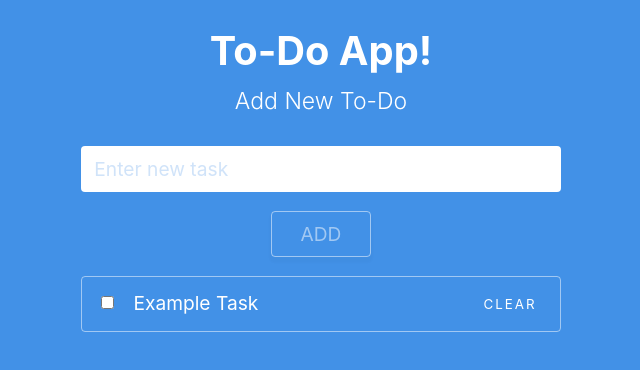
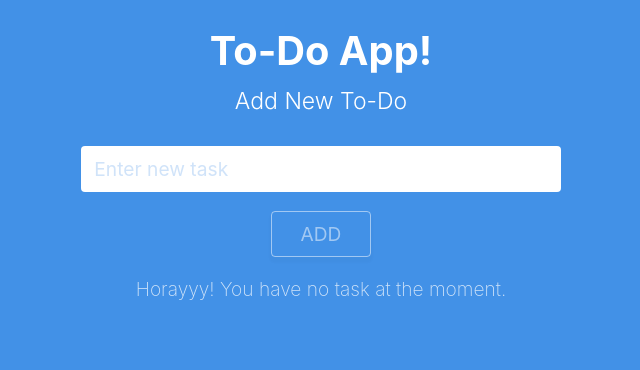
Before and after one commit to louis-pvs/todo-demo, a React app: page / in a window 1280 px wide. Both pictures are taken after a click on the button "CLEAR". Shown: the top 370 px of the page, without its empty margins (319-959 px from the left). Built offline with nearby package versions, Linux system fonts and the light colour scheme.

Commit message:
update list in local state

```diff
--- a/src/App.jsx
+++ b/src/App.jsx
@@ -5,13 +5,26 @@ import List from "./List";
 import Input from "./Input";
 
 export default function App() {
-  const INITIAL_STATE = [{ id: 1, message: "Example Task" }];
-  const [todoList, addTask] = useState(INITIAL_STATE);
+  const INITIAL_STATE = [{ id: 1, message: "Example Task", done: false }];
+  const [todoList, updateTodoList] = useState(INITIAL_STATE);
 
   const onAddClick = message => {
     const newId = todoList.length + 1;
-    const newTodoList = todoList.concat([{ id: newId, message }]);
-    addTask(newTodoList);
+    const newTodoList = todoList.concat([{ id: newId, message, done: false }]);
+    updateTodoList(newTodoList);
+  };
+  // mark task done
+  const onCheckboxClick = id => {
+    const newTodoList = todoList.map(todo => {
+      if (todo.id === id) return { ...todo, done: !todo.done };
+      return todo;
+    });
+    updateTodoList(newTodoList);
+  };
+  // delete task
+  const onDeleteClick = id => {
+    const newTodoList = todoList.filter(todo => todo.id !== id);
+    updateTodoList(newTodoList);
   };
 
   return (
@@ -19,7 +32,11 @@ export default function App() {
       <h1 className="app__headline">To-Do App!</h1>
       <h4 className="app__subheadline">Add New To-Do</h4>
       <Input onAddClick={onAddClick} />
-      <List data={todoList} />
+      <List
+        data={todoList}
+        onCheckboxClick={onCheckboxClick}
+        onDeleteClick={onDeleteClick}
+      />
     </div>
   );
 }
--- a/src/List.jsx
+++ b/src/List.jsx
@@ -10,15 +10,36 @@ List.propTypes = {
       id: PropTypes.number,
       message: PropTypes.string
     })
-  )
+  ),
+  onCheckboxClick: PropTypes.func,
+  onDeleteClick: PropTypes.func
 };
 
 function List(props) {
-  if (!props.data) {
-    return <p>List is empty</p>;
+  if (!props.data.length) {
+    return (
+      <p className="list__emptyMessage">
+        Horayyy! You have no task at the moment.
+      </p>
+    );
   }
+
   function renderListItem(todo) {
-    return <ListItem key={todo.id} message={todo.message} />;
+    const onCheckboxClick = () => {
+      props.onCheckboxClick(todo.id);
+    };
+    const onClearClick = () => {
+      props.onDeleteClick(todo.id);
+    };
+    return (
+      <ListItem
+        done={todo.done}
+        key={todo.id}
+        message={todo.message}
+        onCheckboxClick={onCheckboxClick}
+        onClearClick={onClearClick}
+      />
+    );
   }
 
   return <ul className="list">{props.data.map(renderListItem)}</ul>;
--- a/src/ListItem.jsx
+++ b/src/ListItem.jsx
@@ -2,17 +2,27 @@ import React from "react";
 import PropTypes from "prop-types";
 
 ListItem.propTypes = {
-  message: PropTypes.string
+  done: PropTypes.bool,
+  message: PropTypes.string,
+  onCheckboxClick: PropTypes.func,
+  onClearClick: PropTypes.func
 };
 
-function ListItem({ message }) {
+function ListItem({ done, message, onCheckboxClick, onClearClick }) {
   return (
     <li className="list__item">
-      <label className="list__itemCheckboxContainer">
-        <input type="checkbox" className="list__itemCheckbox" />
+      <label className="list__itemCheckboxContainer" data-done={done}>
+        <input
+          checked={done}
+          className="list__itemCheckbox"
+          onChange={onCheckboxClick}
+          type="checkbox"
+        />
         {message}
       </label>
-      <button className="list__itemCancelBtn">clear</button>
+      <button className="list__itemCancelBtn" onClick={onClearClick}>
+        clear
+      </button>
     </li>
   );
 }
--- a/src/list.scss
+++ b/src/list.scss
@@ -9,19 +9,24 @@
   margin: $space-md auto;
 }
 
+.list__emptyMessage {
+  color: rgba($base-white, 0.75);
+  font-weight: 200;
+}
+
 .list__item {
   border: 1px solid rgba($base-white, 0.5);
   box-sizing: border-box;
+  padding-right: $btn-size;
+  padding: $space-sm $space-md;
   position: relative;
-  padding: $space-sm $space-md;
   transition-duration: 0.012s;
   transition-property: background color;
   transition-timing-function: ease-in-out;
-  padding-right: $btn-size;
   // ellipsis
+  overflow: hidden;
+  text-overflow: ellipsis;
   white-space: nowrap;
-  text-overflow: ellipsis;
-  overflow: hidden;
 
   &:first-of-type {
     border-top-left-radius: $border-radius;
@@ -44,34 +49,26 @@
 
 .list__itemCheckboxContainer {
   position: relative;
+
+  &[data-done="true"] {
+    text-decoration: line-through;
+  }
 }
 
 .list__itemCheckbox {
   display: inline-block;
-  vertical-align: middle;
   margin-right: $space-md;
   margin-top: -6px;
-}
-
-.list__itemLabel {
-  display: inline-block;
-  line-height: 1;
-  margin-left: $space-md;
-  overflow: auto;
-  position: relative;
   vertical-align: middle;
-  .list__itemCheckbox:checked + & {
-    text-decoration: line-through;
-  }
 }
 
 .list__itemCancelBtn {
   @include defaultBtn;
+  color: inherit;
+  font-size: $text-sm;
+  letter-spacing: 2px;
+  line-height: $text-xl;
   position: absolute;
   right: 0;
-  color: inherit;
-  font-size: $text-sm;
-  line-height: $text-xl;
   text-transform: uppercase;
-  letter-spacing: 2px;
 }
```
